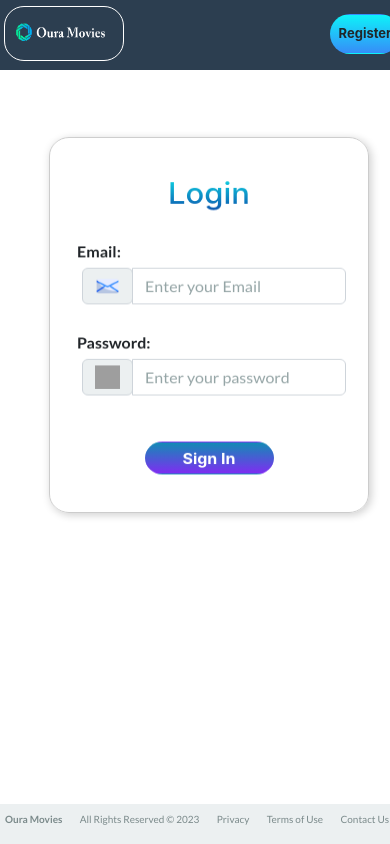
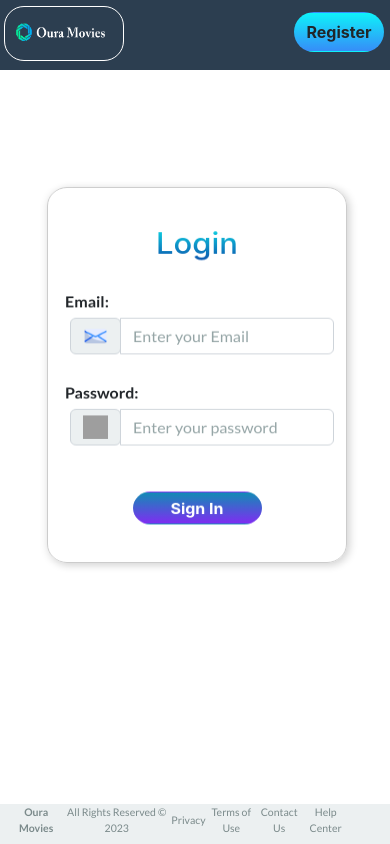
Before and after one commit to Arturo0214/oura-movies-frontend, a React (Vite) app: page /login in a window 390 px wide. Built offline with nearby package versions, Linux system fonts and the light colour scheme; grey boxes are pictures that could not be loaded.

Commit message:
style: fixing dashboard

```diff
--- a/src/components/Footer.jsx
+++ b/src/components/Footer.jsx
@@ -1,35 +1,31 @@
-import React from 'react';
-import '../index.css';
+import React from 'react'
+import '../index.css'
+import { useSelector } from 'react-redux'
 
 const Footer = () => {
+  const { user } = useSelector((state) => state.auth)
+
+  const footerClassName = user ? 'footer-2' : 'footer'
+
   return (
-    <footer className="bg-light text-center text-dark fixed-bottom">
-      <div className="">
-        <section className="footer">
+    <footer className={`bg-light text-center text-dark fixed-bottom ${footerClassName} w-100`}>
+        <section className={footerClassName}>
           <a>
-            <strong>
-              Oura Movies
-            </strong>
+            <strong>Oura Movies</strong>
           </a>
-          <a>
-            All Rights Reserved © {new Date().getFullYear()}
-          </a>
-          <a>
-            Privacy
-          </a>
-          <a>
-            Terms of Use
-          </a>
-          <a>
-            Contact Us
-          </a>
-          <a>
-            Help Center
-          </a>
+          <br />
+          <a>All Rights Reserved © {new Date().getFullYear()}</a>
+          <br />
+          <a>Privacy</a>
+          <br />
+          <a>Terms of Use</a>
+          <br />
+          <a>Contact Us</a>
+          <br />
+          <a>Help Center</a>
         </section>
-      </div>
     </footer>
-  );
-};
+  )
+}
 
-export default Footer;
+export default Footer
--- a/src/components/Navbar.jsx
+++ b/src/components/Navbar.jsx
@@ -22,6 +22,7 @@ const Navbar = () => {
   }
 
   const isLoginPage = location.pathname === '/login'
+  const isLoggedIn = !!user
 
   const onLogout = () => {
     dispatch(logout())
@@ -34,7 +35,7 @@ const Navbar = () => {
       <section className="container-fluid justify-content-start">
         <ul>
           <li className="nav oura">
-            {user ? (
+            {isLoggedIn ? (
               <Link to="/dashboard">
                 <img src={logo} alt="Logo" />
               </Link>
@@ -46,7 +47,7 @@ const Navbar = () => {
           </li>
         </ul>
         <ul>
-          {user ? (
+          {isLoggedIn ? (
             <div className="nav heading">
               <h3 className="welcome">Welcome, {user && user.name}!</h3>
             </div>
@@ -57,25 +58,22 @@ const Navbar = () => {
         <ul className="nav">
           {user?.isAdmin && (
             <div>
-            <CreateMovie
-            isOpen={isModalOpen}
-            onRequestClose={handleModalClose}
-            />
-            <button className="btn gradient-green-2 mx-2" onClick={handleModalOpen}>
-              <strong>Add Movie</strong>
-            </button>
+              <CreateMovie isOpen={isModalOpen} onRequestClose={handleModalClose} />
+              <button className="btn gradient-green-2 mx-2" onClick={handleModalOpen}>
+                <strong>Add Movie</strong>
+              </button>
             </div>
           )}
           <li className="nav">
-            {user ? (
+            {isLoggedIn ? (
               <>
-                <button className="btn gradient-blue" onClick={onLogout}>
+                <button className="btn gradient-blue4" onClick={onLogout}>
                   <strong>Log Out</strong>
                 </button>
               </>
             ) : (
               <Link
-                className="btn gradient-blue"
+                className={`btn ${isLoginPage ? 'gradient-blue1' : 'gradient-blue'}`}
                 to={isLoginPage ? '/' : '/login'}
               >
                 <strong>{isLoginPage ? 'Register' : 'Log In'}</strong>
--- a/src/index.css
+++ b/src/index.css
@@ -17,6 +17,48 @@
   box-shadow: none;
 }
 .gradient-blue:focus {
+    outline: none;
+}
+.gradient-blue1{
+  display: flex;
+  align-items: center;
+  justify-content: center;
+  background: linear-gradient(to bottom, rgb(14, 242, 249), rgb(54, 141, 248));
+  border-radius: 30px;
+  margin-bottom: 5px;
+  width: 90px;
+  height: 40px;
+  outline: none !important;
+  box-shadow: none;
+  font-family: -apple-system, BlinkMacSystemFont, 'Segoe UI', Roboto, Oxygen, Ubuntu, Cantarell, 'Open Sans', 'Helvetica Neue', sans-serif;
+}
+.gradient-blue1:hover{
+  background: linear-gradient(to bottom, rgb(114, 236, 240), rgb(54, 141, 248));
+  opacity: 0.9;
+  box-shadow: none;
+}
+.gradient-blue1:focus {
+    outline: none;
+}
+.gradient-blue4{
+  display: flex;
+  align-items: center;
+  justify-content: center;
+  background: linear-gradient(to bottom, rgb(14, 242, 249), rgb(54, 141, 248));
+  border-radius: 30px;
+  margin-bottom: 5px;
+  width: 90px;
+  height: 40px;
+  outline: none !important;
+  box-shadow: none;
+  font-family: -apple-system, BlinkMacSystemFont, 'Segoe UI', Roboto, Oxygen, Ubuntu, Cantarell, 'Open Sans', 'Helvetica Neue', sans-serif;
+}
+.gradient-blue4:hover{
+  background: linear-gradient(to bottom, rgb(114, 236, 240), rgb(54, 141, 248));
+  opacity: 0.9;
+  box-shadow: none;
+}
+.gradient-blue4:focus {
     outline: none;
 }
 .gradient-gray{
@@ -85,6 +127,15 @@
   justify-content: space-around;
   align-items: center;
   height: 40px;
+}
+.footer-2{
+  display: flex;
+  flex-direction: row;
+  justify-content: space-around;
+  width: 100%;
+  align-items: center;
+  height: 40px;
+  padding: 0%;
 }
 .formu{
   max-width: 800px;
@@ -172,7 +223,7 @@
 /* Estilos para pantallas pequeñas */
 @media (max-width: 576px) {
   .formu {
-    max-width: 400px;
+    width: 400px;
   }
   .register-group {
     max-width: 340px;
@@ -209,7 +260,7 @@
     justify-content: space-around;
     align-items: center;
     height: 40px;
-    max-width: 600px;
+    width: 600px;
     font-size: 10.5px;
   }
 }
@@ -369,8 +420,14 @@
   .gradient-blue{
     display: flex;
     position: relative;
-    right: 110px;
+    right: 130px;
     bottom: 2px;
+  }
+  .gradient-blue1{
+    display: flex;
+    position: relative;
+    left: 150px;
+    bottom: 65px;
   }
   .formu {
     display: flex;
@@ -388,20 +445,38 @@
     position: relative;
     align-items: center;
     justify-content: center;
-    width: 320px;
-    left: 37px;
-    top: 125px;
+    width: 300px;
+    left: 35px;
+    top: 175px;
     padding: 0 auto;
     margin: 0;
+  }
+  .welcome{
+    font-size: 17px;
+    border: 2px solid white;
+  }
+  .gradient-blue4{
+    display: flex;
+    position: relative;
+    bottom: 64px;
+    left: 257px;
   }
   .footer{
     display: flex;
     align-items: center;
     justify-content: space-between;
-    width: 480px;
+    width: 475px;
+    font-size: 10.5px;
+    padding-left: 5px;
+    padding-bottom: 3px;
+  }
+  .footer-2{
+    justify-content: space-evenly;
     font-size: 10px;
-    padding-left: 5px;
-    padding-bottom: 10px;
+    padding-left: 13px;
+  }
+  .navbar{
+    position: fixed;
   }
   .register-group{
     display: flex;
--- a/src/pages/Dashboard.jsx
+++ b/src/pages/Dashboard.jsx
@@ -133,7 +133,6 @@ const Dashboard = () => {
         <button className="btn gradient-gray text-white" type="button" onClick={() => handleGenreFilter('Sports')}>Sports</button>
         <br />
         <button className="btn gradient-yellow text-white" type="button" onClick={() => handleGenreFilter('Comedy')}>Comedy</button>
-
       </div>
     </div>
     </>
--- a/src/pages/dashboard.css
+++ b/src/pages/dashboard.css
@@ -382,6 +382,22 @@
 
 
 }
-@media (max-width: 375px) {
+@media (max-width: 481px) {
+  .filters-genre{
+    display: none
+  }
+  .row{
+    display: grid;
+    grid-template-columns: repeat(3, 1fr);
+    margin: 0 auto;
+    padding-right: 90px;
+  }
+  .card{
+    height: 250px;
+    width: 180px;
+  }
+  .card h4{
+    font-size: 15px;
+  }
 
 }
```
